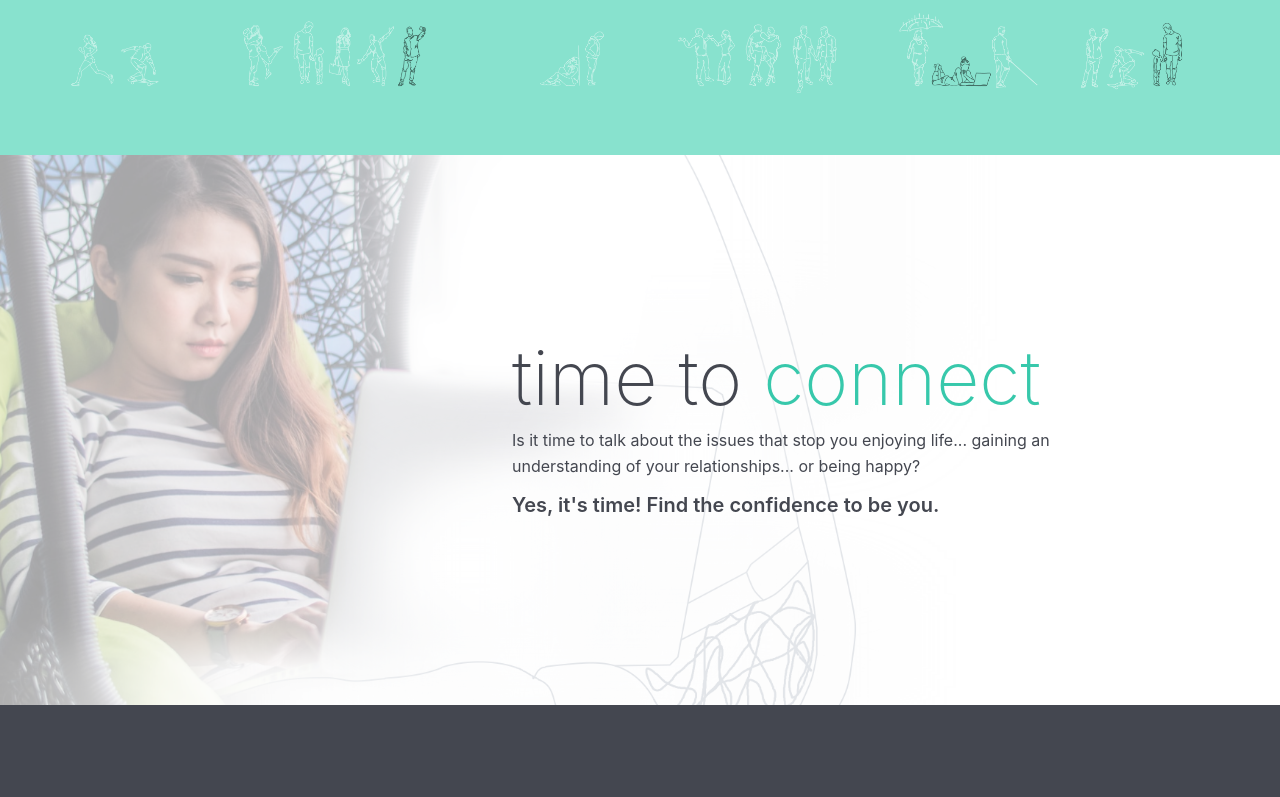
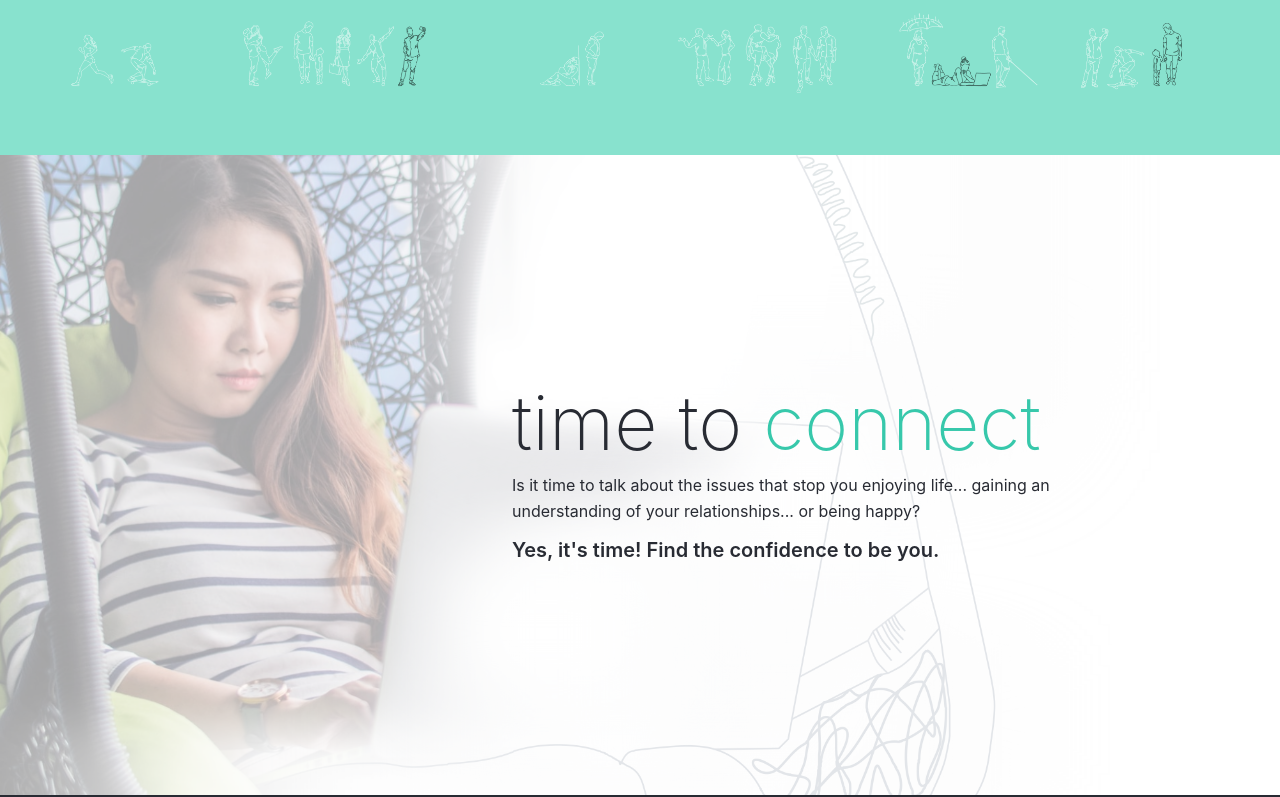
Before and after one commit to k2project/nicola-moore, a Next.js app: page / in a window 1280 px wide. Shown: the part 611-1408 px from the top of the page. Built offline with nearby package versions, Linux system fonts and the light colour scheme.

Commit message:
color picker

```diff
--- /dev/null
+++ b/components/Footer.js
@@ -0,0 +1,5 @@
+import React from 'react';
+
+export default function Footer() {
+    return <footer></footer>;
+}
--- /dev/null
+++ b/components/demo/ColorPicker.js
@@ -0,0 +1,41 @@
+import React, { useState, Fragment } from 'react';
+
+export default function ColorPicker() {
+    const colors = [
+        '435d77',
+        '1e2b38',
+        '282b33',
+        '2f2f2f',
+        '323537',
+        '444750',
+        '333533',
+    ];
+    const changeColor = (color) => {
+        document.body.classList = 'c-' + color;
+    };
+    const [colorPicker, showColorPicker] = useState(false);
+    return (
+        <Fragment>
+            <div
+                className='color-box'
+                onClick={() => showColorPicker(true)}
+            ></div>
+            {colorPicker && (
+                <ul className='color-picker'>
+                    <p>
+                        <b onClick={() => showColorPicker(false)}>&times;</b>
+                    </p>
+                    {colors.map((color) => (
+                        <li key={color}>
+                            <span
+                                style={{ backgroundColor: '#' + color }}
+                                onClick={() => changeColor(color)}
+                            ></span>
+                            {color}
+                        </li>
+                    ))}
+                </ul>
+            )}
+        </Fragment>
+    );
+}
--- a/pages/index.js
+++ b/pages/index.js
@@ -4,6 +4,7 @@ import Header from '../components/Header';
 import Top from '../components/home-page/Top';
 import Online from '../components/home-page/Online';
 import Hello from '../components/home-page/Hello';
+import ColorPicker from '../components/demo/ColorPicker';
 
 export default function Home() {
     return (
@@ -18,6 +19,7 @@ export default function Home() {
                 <Top />
                 <Online />
                 <Hello />
+                <ColorPicker />
             </main>
         </Fragment>
     );
--- /dev/null
+++ b/styles/demo.scss
@@ -0,0 +1,92 @@
+.color-box {
+    width: 10rem;
+    height: 10rem;
+    position: fixed;
+    bottom: 0;
+    left: 0;
+    z-index: 99;
+}
+.color-picker {
+    width: 10rem;
+    position: fixed;
+    bottom: 1rem;
+    left: 2rem;
+    b {
+        font-size: 3rem;
+        cursor: pointer;
+        z-index: 999;
+        display: block;
+    }
+    color: #111;
+}
+.color-picker span {
+    display: block;
+    margin: 0.7rem 0;
+    width: 4rem;
+    height: 4rem;
+    cursor: pointer;
+    box-shadow: 0 0 0.2rem 0rem rgba(0, 0, 0, 0.5);
+}
+body.c-435d77 {
+    color: #435d77;
+    .home-top input {
+        color: #435d77;
+    }
+    .bg--secondary-dark {
+        background-color: #435d77;
+    }
+}
+body.c-1e2b38 {
+    color: #1e2b38;
+    .home-top input {
+        color: #1e2b38;
+    }
+    .bg--secondary-dark {
+        background-color: #1e2b38;
+    }
+}
+body.c-282b33 {
+    color: #282b33;
+    .home-top input {
+        color: #282b33;
+    }
+    .bg--secondary-dark {
+        background-color: #282b33;
+    }
+}
+body.c-2f2f2f {
+    color: #2f2f2f;
+    .home-top input {
+        color: #2f2f2f;
+    }
+    .bg--secondary-dark {
+        background-color: #2f2f2f;
+    }
+}
+body.c-323537 {
+    color: #323537;
+    .home-top input {
+        color: #323537;
+    }
+    .bg--secondary-dark {
+        background-color: #323537;
+    }
+}
+body.c-444750 {
+    color: #444750;
+    .home-top input {
+        color: #444750;
+    }
+    .bg--secondary-dark {
+        background-color: #444750;
+    }
+}
+body.c-333533 {
+    color: #333533;
+    .home-top input {
+        color: #333533;
+    }
+    .bg--secondary-dark {
+        background-color: #333533;
+    }
+}
--- a/styles/global.scss
+++ b/styles/global.scss
@@ -6,6 +6,7 @@ body {
     color: $COLOR_SECONDARY_DARK;
     overflow-x: hidden;
 }
+
 .sr-only {
     border: 0;
     clip: rect(1px, 1px, 1px, 1px);
@@ -34,7 +35,7 @@ p {
     line-height: 1.6;
 }
 .btn-box {
-    margin-top: 4rem;
+    margin-top: 3rem;
 }
 .btn {
     color: $COLOR_DARK;
@@ -103,7 +104,7 @@ header {
 .section-img {
     display: grid;
     align-content: center;
-    min-height: 55rem;
+    min-height: 80vh;
     padding: 10rem 5rem 8rem;
     padding-left: 40%;
     padding-right: 15%;
@@ -131,6 +132,9 @@ header {
 }
 .section-text {
     padding: 14rem 15% 12rem;
+    min-height: 80vh;
+    display: grid;
+    align-content: center;
     // text-align: center;
     strong {
         font-size: 2.2rem;
--- a/styles/pages/home.scss
+++ b/styles/pages/home.scss
@@ -47,16 +47,12 @@
     color: $COLOR_SECONDARY_DARK;
 }
 .online .section-img {
-    background-image: url('/imgs/girl_w_laptop.png');
+    background-image: url('/imgs/girl_w_laptop_2.png');
 }
 .online-drawing {
-    height: 9rem;
-    position: absolute;
-    bottom: 3rem;
-    right: 15%;
-    opacity: 0.3;
-    border-bottom: solid 0.1rem #111;
-    padding: 0 2rem;
+    height: 7rem;
+    opacity: 0.5;
+    padding: 0 2rem 2rem;
 }
 .hello .section-img {
     background-image: url('/imgs/man_looking_out.png');
--- a/styles/styles.scss
+++ b/styles/styles.scss
@@ -4,3 +4,5 @@
 @import './global.scss';
 
 @import './pages/home.scss';
+
+@import './demo.scss';
--- a/styles/var.scss
+++ b/styles/var.scss
@@ -1,7 +1,11 @@
 $COLOR_THEME: #88e2ce;
 $COLOR_THEME_DARKER: #37c8ab;
 $COLOR_SECONDARY_DARK: #435d77;
-$COLOR_SECONDARY_DARK: #323537;
-$COLOR_SECONDARY_DARK: #444750;
+$COLOR_SECONDARY_DARK: #1e2b38;
+$COLOR_SECONDARY_DARK: #282b33;
+// $COLOR_SECONDARY_DARK: #2f2f2f;
+// $COLOR_SECONDARY_DARK: #323537;
+// $COLOR_SECONDARY_DARK: #444750;
+// $COLOR_SECONDARY_DARK: #333533;
 $COLOR_SECONDARY_LIGHT: #efe6c3;
 $COLOR_DARK: #2a2a36;
```
Also changed, not shown: components/home-page/Online.js (+5 -5 lines), public/imgs/girl_w_laptop_2.png (added).
